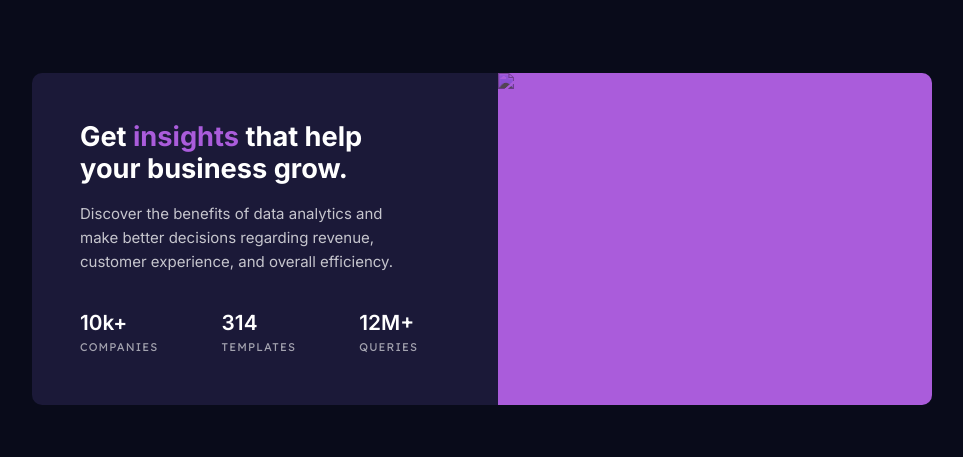
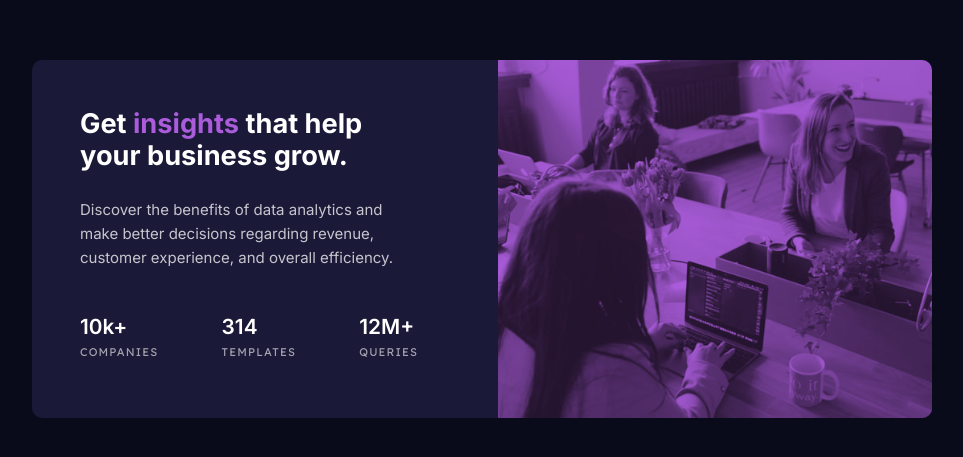
Before and after one commit to valara7/FrontendMentor---Stats-Preview-Card, a plain HTML site: page index.html in a window 1280 px wide. Shown: the part 161-618 px from the top of the page, without its empty margins (158-1121 px from the left). Drawn offline with Linux system fonts and the light colour scheme; the site is published under a folder, as on GitHub Pages, so addresses that start at the root find nothing.

Commit message:
Update index.html

```diff
--- a/index.html
+++ b/index.html
@@ -29,12 +29,12 @@
             <picture>
               <!-- desktop image -->
               <source
-                srcset="/images/image-header-desktop.jpg"
+                srcset="./images/image-header-desktop.jpg"
                 media="(min-width: 45rem)"
               />
               <!-- mobile image (default) -->
               <img
-                src="/images/image-header-mobile.jpg"
+                src="./images/image-header-mobile.jpg"
                 alt="Three women working on their laptops"
               />
             </picture>
```
